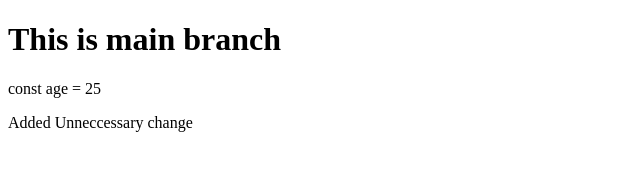
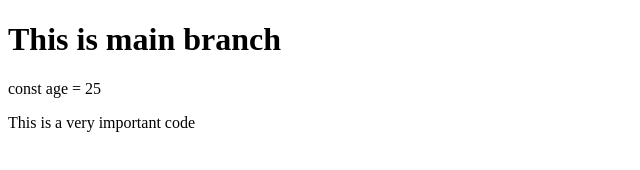
Before and after one commit to Shubhofficial1/test, a plain HTML site: page index.html in a window 1280 px wide. Shown: the full height of the page, 0-640 px from the left. Drawn offline with Linux system fonts and the light colour scheme.

Commit message:
Added Imp code

```diff
--- a/index.html
+++ b/index.html
@@ -8,6 +8,6 @@
   <body>
     <h1>This is main branch</h1>
     <p>const age = 25</p>
-    <p>Added Unneccessary change</p>
+    <p>This is a very important code</p>
   </body>
 </html>
```
